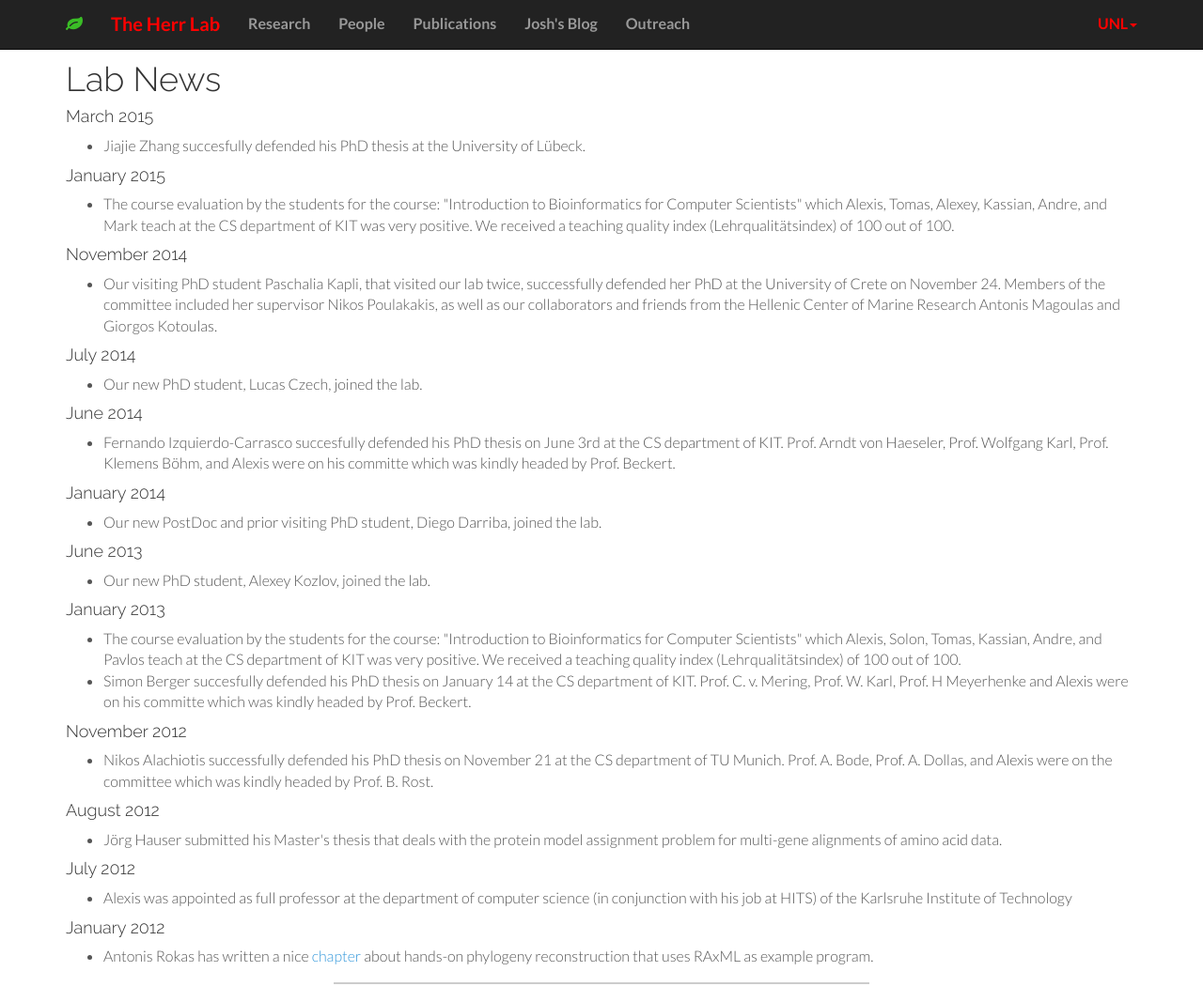
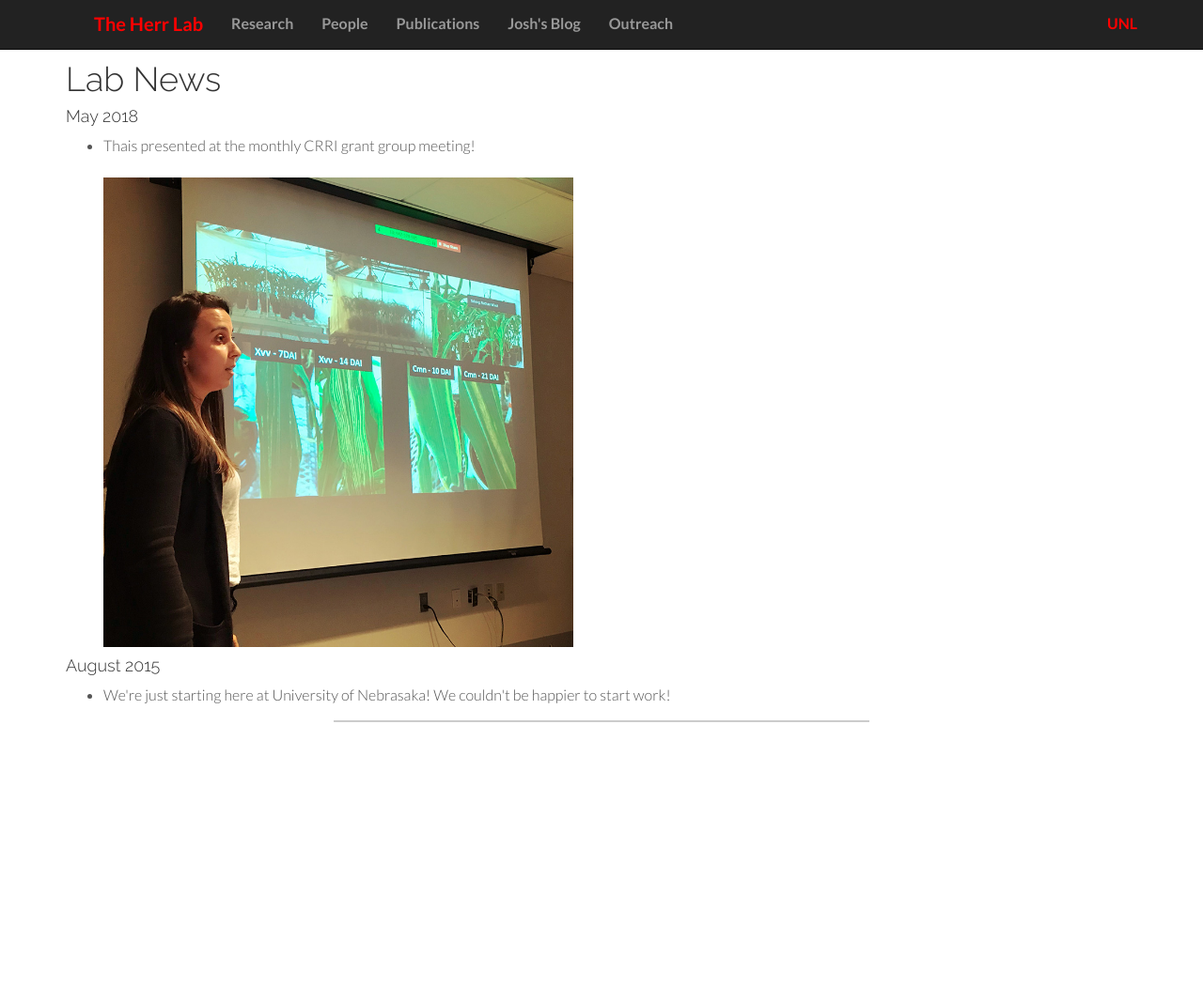
Before and after one commit to jrherr/lab_page, a plain HTML site: page news.html in a window 1280 px wide. Shown: the whole page at 94% size. After the commit the page ends 800 px from the top, so only its background shows below. Drawn offline with nearby package versions, Linux system fonts and the light colour scheme.

Commit message:
updated page

```diff
--- a/news.html
+++ b/news.html
@@ -1,4 +1,5 @@
 <!DOCTYPE html>
+
 <html lang="en">
 <head>
     <meta charset="utf-8">
@@ -7,23 +8,19 @@
     <meta name="author" content="Josh Herr">
     <link rel="shortcut icon" href="ico/favicon.png">
 
-    <title>The Herr Laboratory</title>
-
-    <!-- Bootstrap core CSS -->
-
-    <link href="css/bootstrap.css" rel="stylesheet">
-    <link href="css/main.css" rel="stylesheet">
-    <link href="css/academicons.css" rel="stylesheet">
-    <link href="css/font-awesome.min.css" rel="stylesheet">
-    <!--<link href="css/animate-custom.css" rel="stylesheet">-->
+    <title>The Herr Laboratory</title><!-- Bootstrap core CSS -->
+    <link href="css/bootstrap.css" rel="stylesheet" type="text/css">
+    <link href="css/main.css" rel="stylesheet" type="text/css">
+    <link href="css/academicons.css" rel="stylesheet" type="text/css">
+    <link href="css/font-awesome.min.css" rel="stylesheet" type="text/css"><!--<link href="css/animate-custom.css" rel="stylesheet">-->
     <link href='http://fonts.googleapis.com/css?family=Lato:300,400,700,300italic,400italic' rel='stylesheet' type='text/css'>
     <link href='http://fonts.googleapis.com/css?family=Raleway:400,300,700' rel='stylesheet' type='text/css'>
-
-    <script src="js/jquery.js"></script>
-	<script type="text/javascript" src="js/modernizr.custom.js"></script>
-	<script src="js/bootstrap.js"></script>
-
-    <!-- HTML5 shim and Respond.js IE8 support of HTML5 elements and media queries -->
+    <script src="js/jquery.js" type="text/javascript">
+</script>
+    <script type="text/javascript" src="js/modernizr.custom.js">
+</script>
+    <script src="js/bootstrap.js" type="text/javascript">
+</script><!-- HTML5 shim and Respond.js IE8 support of HTML5 elements and media queries -->
     <!--[if lt IE 9]>
       <script src="assets/js/html5shiv.js"></script>
       <script src="assets/js/respond.min.js"></script>
@@ -33,86 +30,90 @@
 <body data-spy="scroll" data-offset="0" data-target="#navbar-main">
     <div id="navbar-main">
         <!-- Fixed navbar -->
+
         <div class="navbar navbar-inverse navbar-fixed-top">
             <div class="container">
                 <div class="navbar-header">
-          <button type="button" class="navbar-toggle" data-toggle="collapse" data-target=".navbar-collapse">
-            <span class="icon icon-shield" style="font-size:30px; color:#3498db;"></span>
-          </button>
-          <a class="navbar-brand hidden-xs hidden-sm" href="#home"><span class="fa fa-leaf" style="font-size:18px; color:#3abd26;"></span></a>
+                    <a class="navbar-brand hidden-xs hidden-sm" href="#home"></a>
                 </div>
+
                 <div class="navbar-collapse collapse">
                     <ul class="nav navbar-nav">
-            <li><a href="#" class="smoothScroll"><span style= "font-size:20px; font-weight: 700; color:red">The Herr Lab</a></li>
-			<li> <a href="#about" class="smoothScroll"><b>Research</b></a></li>
-			<!--<li> <a href="#teaching" class="smoothScroll"><b>Teaching</b></a></li>-->
-			<li> <a href="#people" class="smoothScroll"><b>People</b></a></li>
-			<li> <a href="#publications" class="smoothScroll"><b>Publications</b></a></li>
-			<li> <a href="http://cymeandcystidium.com" class="smoothScroll"><b>Josh's Blog</b></a></li>
-			<li> <a href="#news" class="smoothScroll"><b>Outreach</b></a></li>
-			<!--<li> <a href="#contact" class="smoothScroll"><b>Contact</b></a></li>--></ul>
+                        <li><a href="#" class="smoothScroll"><span style="font-size:20px; font-weight: 700; color:red">The Herr Lab</span></a></li>
+
+                        <li><a href="#about" class="smoothScroll"><b>Research</b></a></li><!--<li> <a href="#teaching" class="smoothScroll"><b>Teaching</b></a></li>-->
+
+                        <li><a href="#people" class="smoothScroll"><b>People</b></a></li>
+
+                        <li><a href="#publications" class="smoothScroll"><b>Publications</b></a></li>
+
+                        <li><a href="http://cymeandcystidium.com" class="smoothScroll"><b>Josh's Blog</b></a></li>
+
+                        <li><a href="#news" class="smoothScroll"><b>Outreach</b></a></li><!--<li> <a href="#contact" class="smoothScroll"><b>Contact</b></a></li>-->
+                    </ul>
+
                     <ul class="nav navbar-nav navbar-right">
                         <li class="dropdown">
-	      	<a href="#" class="dropdown-toggle" data-toggle="dropdown" style= "color:red"><b>UNL</b><span class="caret"></span></a>
+                            <a href="#" class="dropdown-toggle" data-toggle="dropdown" style="color:red"><b>UNL</b></a>
+
                             <ul class="dropdown-menu" role="menu">
                                 <li><a href="http://www.unl.edu/"><b>University of Nebraska - Lincoln</b></a></li>
+
                                 <li><a href="http://plantpathology.unl.edu/"><b>Department of Plant Pathology</b></a></li>
+
                                 <li><a href="http://www.unl.edu/psi/"><b>Center for Plant Science Innovation</b></a></li>
+
                                 <li><a href="http://microbiology.unl.edu/microbiology-unl"><b>Microbiology at UNL</b></a></li>
+                            </ul>
+                        </li>
                     </ul>
                 </div><!--/.nav-collapse -->
             </div>
         </div>
-    </div>
-
-
-
-    <!--<div class="container-fluid"> -->
+    </div><!--<div class="container-fluid"> -->
 
     <div class="container">
-<br />
-<br />
-      <h1> Lab News </h1>
+        <br>
+        <br>
+
+        <h1>Lab News</h1>
+
         <div class="row-fluid">
             <div class="span12">
-	    <h4>March 2015</h4>
+                <h4>May 2018</h4>
+
                 <ul>
-	      <li>
-		Jiajie Zhang succesfully defended his PhD thesis at the University of Lübeck.
+                    <li>Thais presented at the monthly CRRI grant group meeting!<br>
+                    <br>
+                    <a href=''><img src='img/news/thais_crri_meeting.jpg' height="500" width="500"></a></li><!--<li>Jiajie Zhang succesfully defended his PhD thesis at the University of Lübeck.
+                    </li>-->
+                </ul><!--<h4></h4>
+                <ul>
+                    <li>The course evaluation by the students for the course: "Introduction to Bioinformatics for Computer Scientists"
           </li>
-	      </ul>
-	    <h4>January 2015</h4>
-	    <ul>
-	      <li>
-		The course evaluation by the students for the course: "Introduction to Bioinformatics for Computer Scientists" which Alexis, Tomas, Alexey, Kassian, Andre, and Mark
-		teach at the CS department of KIT was very
-                positive. We received a teaching quality index (Lehrqualitätsindex) of
-                100 out of 100.
-	      </li>
-	    </ul>
-	    <h4>November 2014</h4>
+        </ul>-->
+                <!--<h4>November 2014</h4>
         <ul>
           <li>
         Our visiting PhD student Paschalia Kapli, that visited our lab twice, successfully defended her PhD at the University of Crete on November 24.
         Members of the committee included her supervisor Nikos Poulakakis, as well as our collaborators and friends from the Hellenic Center of Marine Research
         Antonis Magoulas and Giorgos Kotoulas.
           </li>
-	    </ul>
-            <h4>July 2014</h4>
+        </ul>-->
+                <!--<h4>July 2014</h4>
          <ul>
           <li>
         Our new PhD student, Lucas Czech, joined the lab.
           </li>
-	      </ul>
-	    <h4>June 2014</h4>
+          </ul>-->
+                <!--<h4>June 2014</h4>
         <ul>
           <li>Fernando Izquierdo-Carrasco succesfully defended his PhD thesis on June 3rd at the CS department of KIT.
         Prof. Arndt von Haeseler, Prof. Wolfgang Karl, Prof. Klemens Böhm, and Alexis were on his committe which was kindly
                 headed by Prof. Beckert.
         </li>
-	      </ul>
-
-	     <h4>January 2014</h4>
+          </ul>-->
+                <!--<h4>January 2014</h4>
               <ul>
                 <li>Our new PostDoc and prior visiting PhD student, Diego Darriba, joined the lab.</li>
               </ul>
@@ -120,64 +121,33 @@
               <h4>June 2013</h4>
               <ul>
                 <li>Our new PhD student, Alexey Kozlov, joined the lab.</li>
+              </ul>-->
+                <!--<h4>January 2016</h4>
+              <ul>
+                <li>
+                </li>
+
+              </ul>-->
+                <!--<h4>November 2015</h4>
+              <ul>
+                <li>
+                </li>
+              </ul>-->
+
+                <h4>August 2015</h4>
+
+                <ul>
+                    <li>We're just starting here at University of Nebrasaka! We couldn't be happier to start work!</li>
                 </ul>
-
-
-              <h4>January 2013</h4>
-              <ul>
-                <li>The course evaluation by the students for the course: "Introduction to Bioinformatics for Computer Scientists" which Alexis, Solon, Tomas, Kassian, Andre, and Pavlos teach at the CS department of KIT was very
-                    positive. We received a teaching quality index (Lehrqualitätsindex) of
-                    100 out of 100.
-                </li>
-                <li>Simon Berger succesfully defended his PhD thesis on January
-                    14 at the CS department of KIT. Prof. C. v. Mering, Prof. W. Karl,
-                    Prof. H Meyerhenke and Alexis were on his committe which was kindly
-                    headed by Prof. Beckert.
-                </li>
-              </ul>
-
-              <h4>November 2012</h4>
-              <ul>
-                <li>Nikos Alachiotis successfully defended his PhD thesis on
-                    November 21 at the CS department of TU Munich. Prof. A. Bode, Prof. A.
-                    Dollas, and Alexis were on the committee which was kindly headed by
-                    Prof. B. Rost.
-                </li>
-              </ul>
-
-              <h4>August 2012</h4>
-              <ul>
-                <li>Jörg Hauser
-                    submitted his Master's thesis that deals with the protein model
-                    assignment problem for multi-gene alignments of amino acid data.
-                </li>
-               </ul>
-
-              <h4>July 2012</h4>
-              <ul>
-                <li>Alexis was appointed as full professor at the department of computer science
-                    (in conjunction with his job at HITS) of the Karlsruhe Institute of Technology
-                </li>
-              </ul>
-
-              <h4>January 2012</h4>
-              <ul>
-                <li>Antonis Rokas has written a nice <a href="http://sco.h-its.org/exelixis/resource/doc/2011_Rokas_CPMB.pdf">chapter</a> about hands-on phylogeny reconstruction that uses RAxML as example program.
-                </li>
-              </ul>
-
             </div>
         </div><!--/row-->
-
-
-
         <hr>
-
-
     </div><!--/.fluid-container-->
-
     <!-- Le javascript
     ================================================== -->
     <!-- Placed at the end of the document so the pages load faster -->
-    <script src="./news_files/jquery.js"></script>
-    <script src="./news_files/bootstrap.js"></script>
+    <script src="./news_files/jquery.js" type="text/javascript">
+</script><script src="./news_files/bootstrap.js" type="text/javascript">
+</script>
+</body>
+</html>
```
Also changed, not shown: img/news/thais_crri_meeting.jpg (added). Lines whose indentation alone changed are shown as unchanged.
